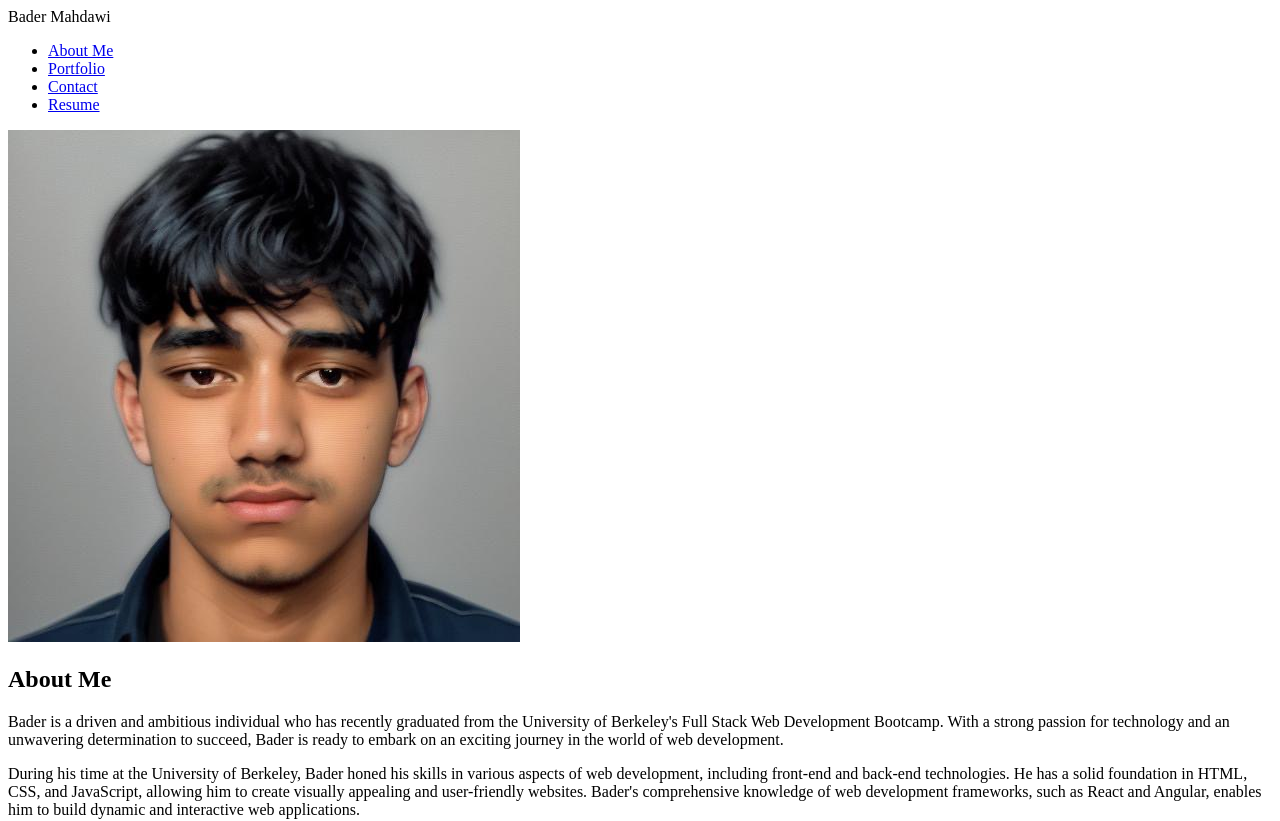
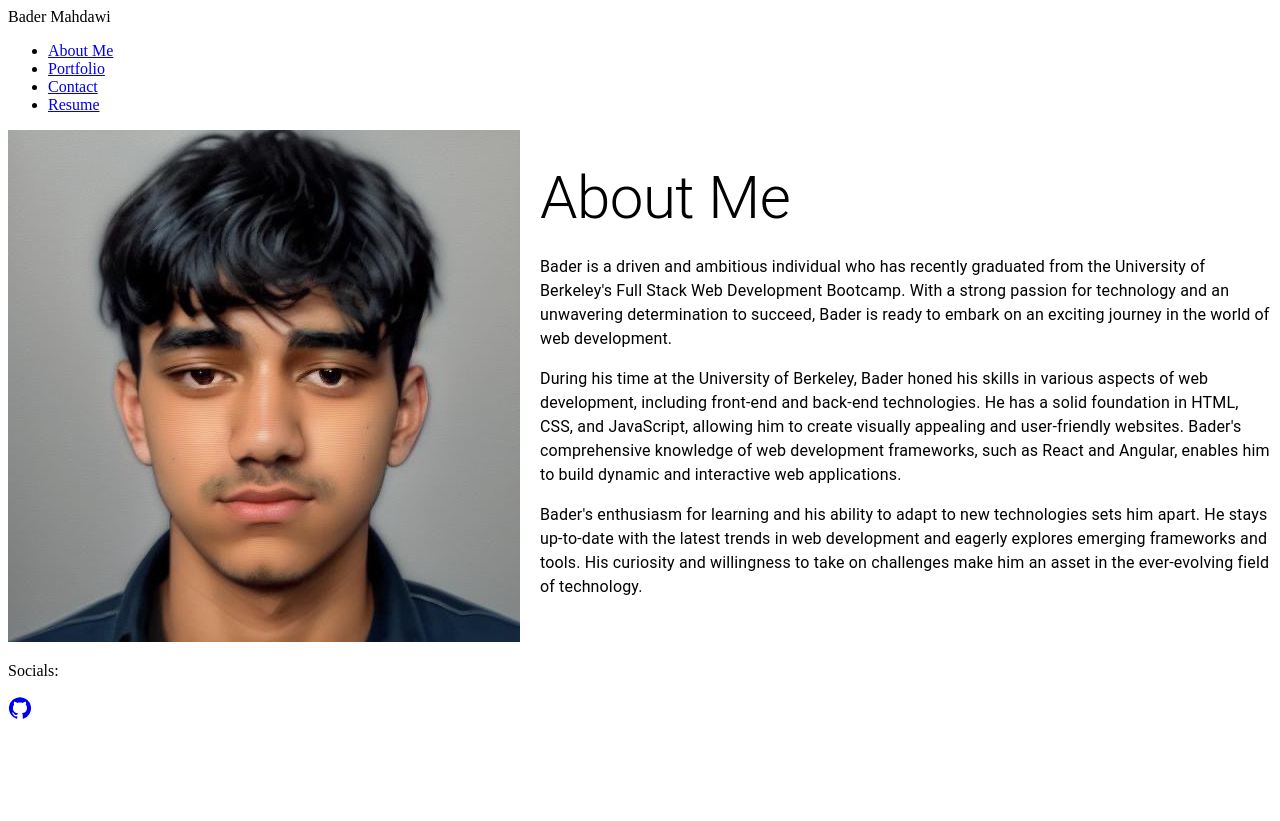
Before and after one commit to Badermah/react-portfolio, a React (Create React App) app: page /#/ in a window 1280 px wide. Shown: the top 821 px of the page. After the commit the page ends 800 px from the top, so only its background shows below. Built offline with nearby package versions, Linux system fonts and the light colour scheme.

Commit message:
Restructured files

```diff
--- a/src/components/About.js
+++ b/src/Pages/About.js
@@ -1,22 +1,23 @@
 import React from "react";
+import { Box, Typography } from "@mui/material";
 import myImage from "../assets/images/myImage.jpg";
 
 const About = () => {
   return (
-    <div className="about-container">
-      <div className="image-container">
+    <Box sx={{ display: "flex", alignItems: "center", gap: "20px" }}>
+      <div>
         <img src={myImage} alt="About Me" />
       </div>
-      <div className="text-container">
-        <h2>About Me</h2>
-        <p>
+      <div>
+        <Typography variant="h2" gutterBottom>About Me</Typography>
+        <Typography paragraph>
           Bader is a driven and ambitious individual who has recently graduated
           from the University of Berkeley's Full Stack Web Development Bootcamp.
           With a strong passion for technology and an unwavering determination
           to succeed, Bader is ready to embark on an exciting journey in the
           world of web development.
-        </p>
-        <p>
+        </Typography>
+        <Typography paragraph>
           During his time at the University of Berkeley, Bader honed his skills
           in various aspects of web development, including front-end and
           back-end technologies. He has a solid foundation in HTML, CSS, and
@@ -24,16 +25,16 @@ const About = () => {
           user-friendly websites. Bader's comprehensive knowledge of web
           development frameworks, such as React and Angular, enables him to
           build dynamic and interactive web applications.
-        </p>
-        <p>
+        </Typography>
+        <Typography paragraph>
           Bader's enthusiasm for learning and his ability to adapt to new
           technologies sets him apart. He stays up-to-date with the latest
           trends in web development and eagerly explores emerging frameworks and
           tools. His curiosity and willingness to take on challenges make him an
           asset in the ever-evolving field of technology.
-        </p>
+        </Typography>
       </div>
-    </div>
+    </Box>
   );
 };
 
--- a/src/components/Portfolio.js
+++ b/src/Pages/Portfolio.js
@@ -1,6 +1,6 @@
 import React from 'react';
-import Header from './Header';
-import Footer from './Footer';
+import Header from '../components/Header';
+import Footer from '../components/Footer';
 
 const PortfolioHomePage = () => {
   return (
--- a/src/components/Footer.js
+++ b/src/components/Footer.js
@@ -1,5 +1,5 @@
 import React from "react";
-import GitHubIcon from "@mui/icons-material/GitHub";
+import GitHubIcon from '@mui/icons-material/GitHub';
 
 const Footer = () => {
   return (
--- a/src/components/Header.js
+++ b/src/components/Header.js
@@ -1,5 +1,5 @@
 import React, { useState } from "react";
-import Navbar from "./Navbar";
+import Navbar from "../Pages/Navbar";
 
 const Header = () => {
   const [selectedPage, setSelectedPage] = useState("");
```
Also changed, not shown: package.json (+19 -4 lines), src/App.js (+4 -5 lines), src/components/index.js (+7 -7 lines), src/Pages/Contact.js (renamed from src/components/Contact.js), src/Pages/Navbar.js (renamed from src/components/Navbar.js), src/Pages/Resume.js (renamed from src/components/Resume.js), 1 other file (tests, documents, lock files or other folders).
